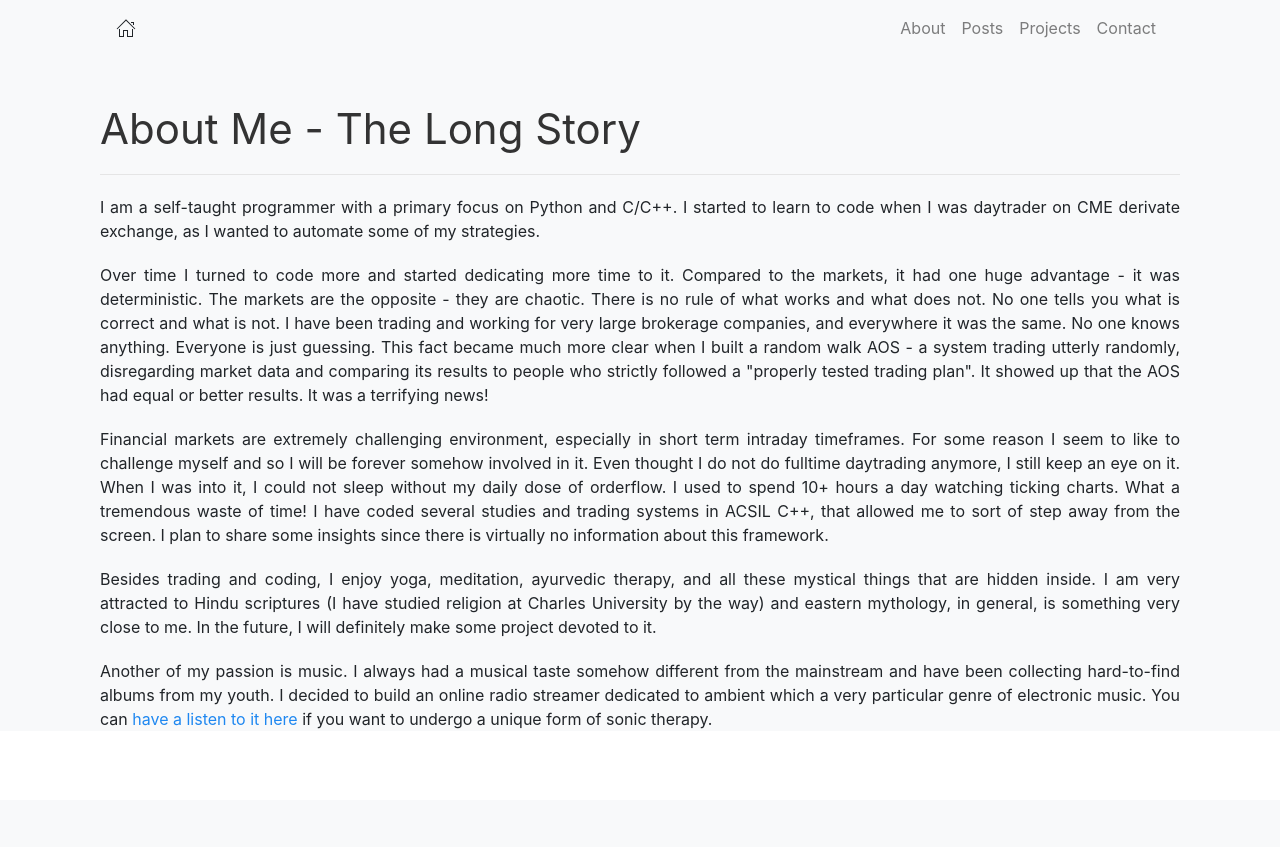
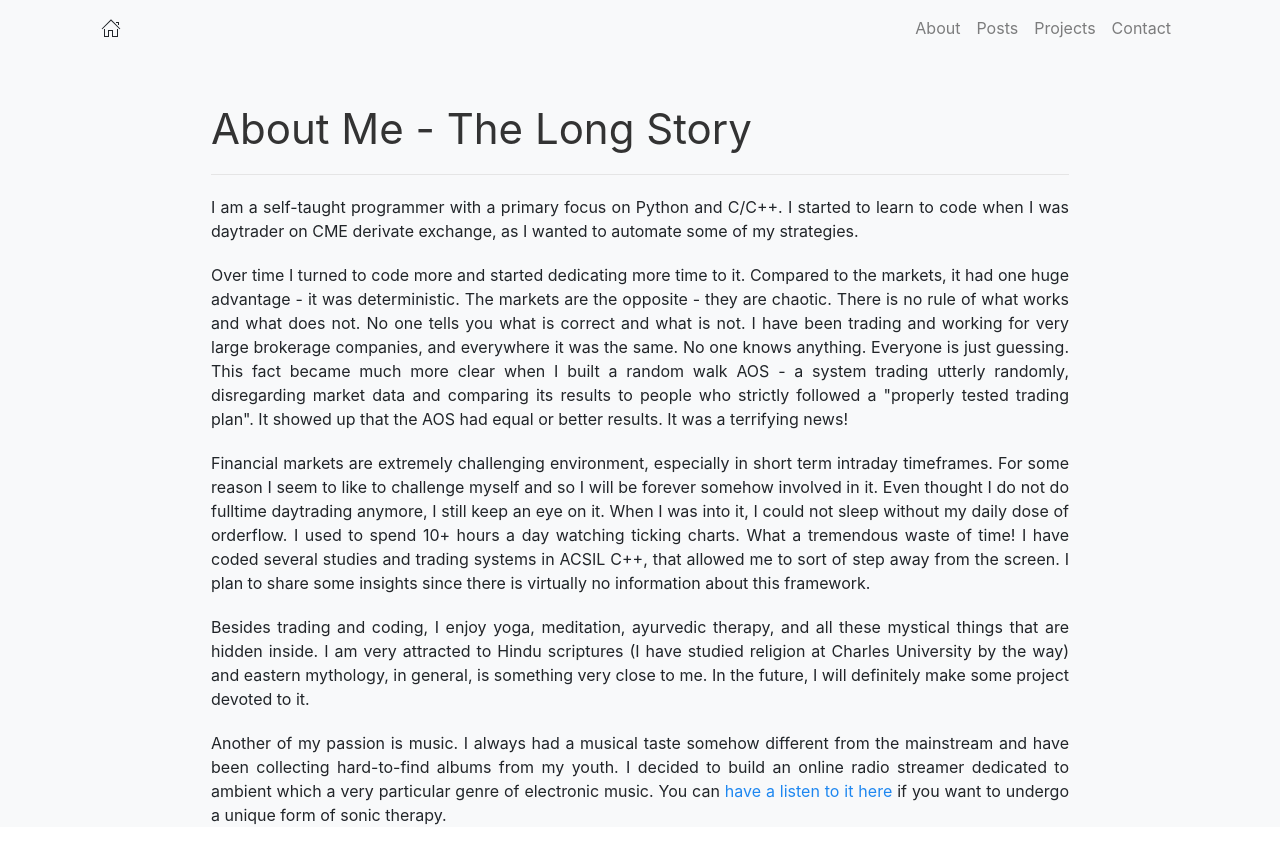
Before and after one commit to ExperimentalHypothesis/personal-blog, a Flask app: page /about in a window 1280 px wide. Before the commit the page ends 729 px from the top, so only its background shows below. Run offline with Flask 2, Linux system fonts and the light colour scheme; some libraries are stand-ins or nearby versions.

Commit message:
styling long story media query

```diff
--- a/application/static/css/style.css
+++ b/application/static/css/style.css
@@ -11,3 +11,20 @@ body{
 .about{
     font-size: 14px;
 }
+
+.longstory{
+    text-align: justify;
+
+}
+
+@media screen and (min-width: 601px) {
+    .longstory {
+      width: 80%;
+    }
+  }
+
+@media screen and (max-width: 600px) {
+    .longstory {
+        width: 100%;
+    }
+  }
--- a/application/templates/about.html
+++ b/application/templates/about.html
@@ -2,7 +2,7 @@
 
 {% block content %}
 
-    <div class="container" style="text-align: justify">
+    <div class="container longstory">
         <h1>About Me - The Long Story</h1>
         <hr>
         <p>I am a self-taught programmer with a primary focus on Python and C/C++. I started to learn to code when I was daytrader on CME derivate exchange, as I wanted to automate some of my strategies.</p>
@@ -15,4 +15,5 @@
 
         <p>Another of my passion is music. I always had a musical taste somehow different from the mainstream and have been collecting hard-to-find albums from my youth. I decided to build an online radio streamer dedicated to ambient which a very particular genre of electronic music. You can <a href="http://www.atma-fm.eu" target="_blank">have a listen to it here</a> if you want to undergo a unique form of sonic therapy.</p>
     </div>
+    </div>
     {% endblock %}
--- a/application/templates/partials/navbar-top.html
+++ b/application/templates/partials/navbar-top.html
@@ -1,9 +1,6 @@
+<div class="container">
 <nav class="navbar navbar-expand-lg navbar-light bg-light">
-    <a style="margin-left:100px" uk-icon="home" href="{{ url_for('index')}}"></a>
-
-<!--
-    .uk-icon-home -->
-
+    <a uk-icon="home" href="{{ url_for('index')}}"></a>
     <button class="navbar-toggler" type="button" data-toggle="collapse" data-target="#navbarTogglerDemo02" aria-controls="navbarTogglerDemo02" aria-expanded="false" aria-label="Toggle navigation">
     <span class="navbar-toggler-icon"></span>
     </button>
@@ -18,9 +15,10 @@
         <li class="nav-item">
             <a class="nav-link" href="{{ url_for('projects')}}">Projects</a>
         </li>
-        <li class="nav-item" style="margin-right:100px" >
+        <li class="nav-item">
             <a class="nav-link" href="{{ url_for('contact')}}">Contact</a>
         </li>
       </ul>
     </div>
   </nav>
+</div>
```
